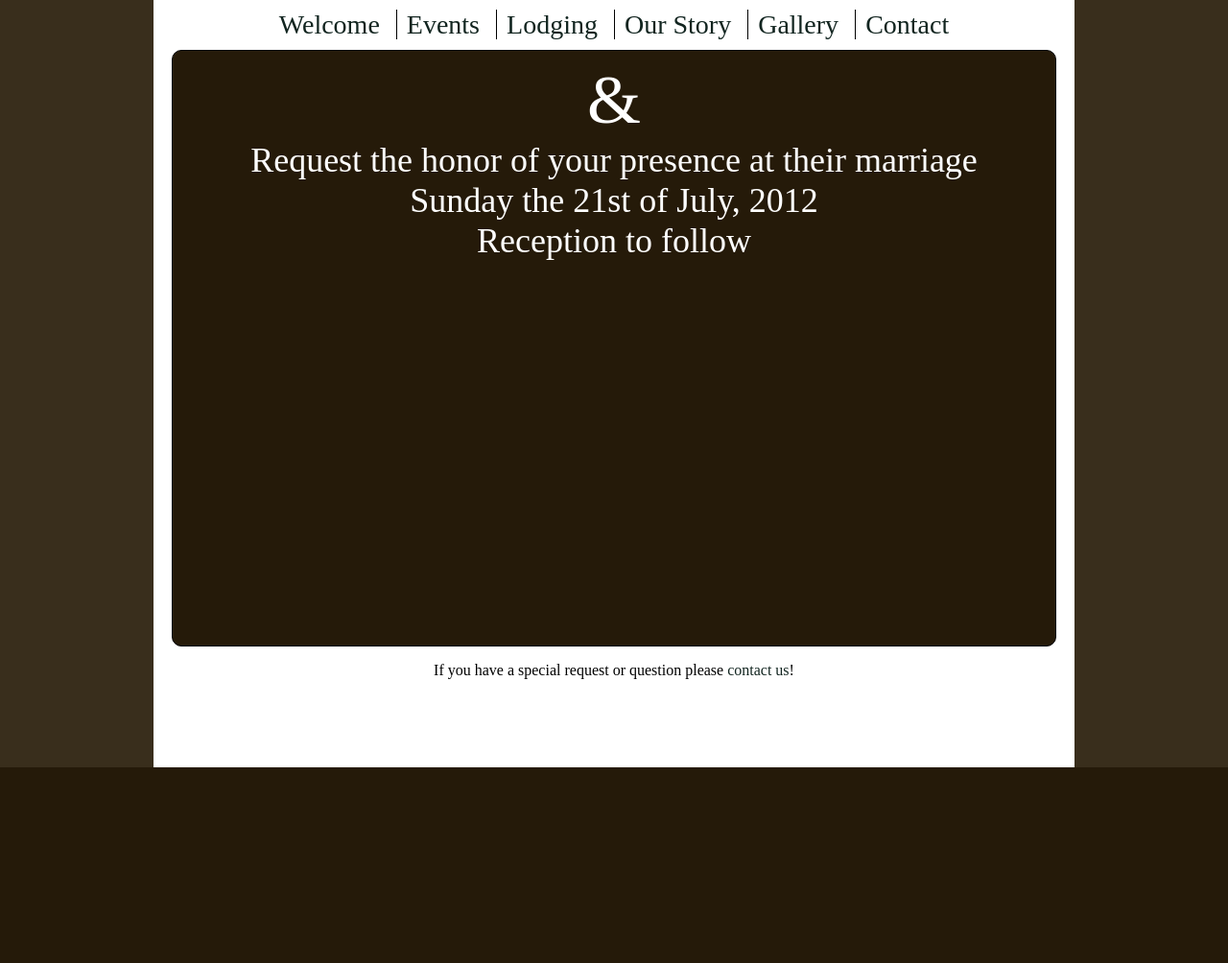
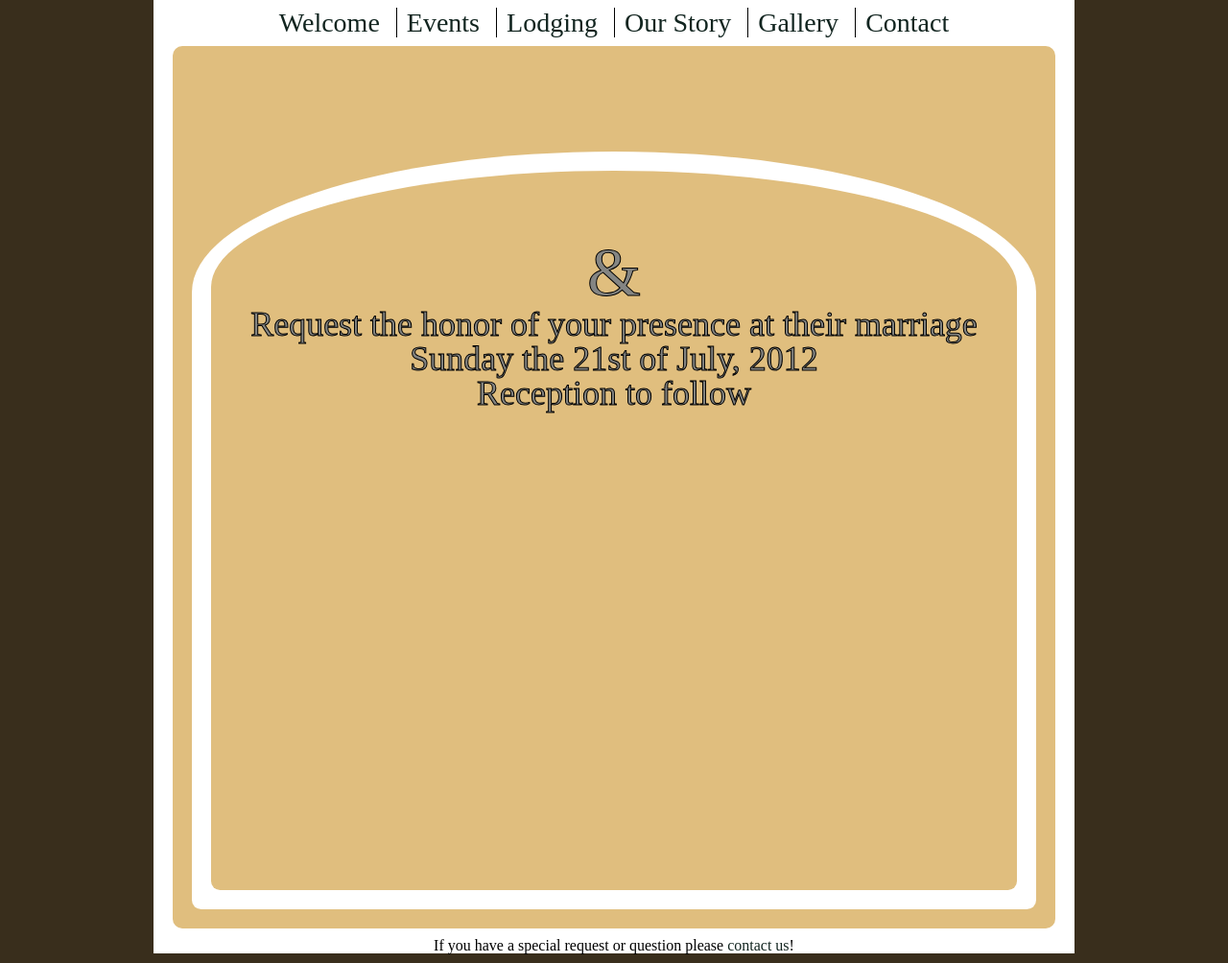
Before and after one commit to chrisgilmerproj/wedding, a Django app: template project/templates/homepage.html in a window 1280 px wide. Shown: the whole page at 96% size. Before the commit the page ends 800 px from the top, so only its background shows below. Run offline with Django 3.2, Linux system fonts and the light colour scheme; the template is opened without the code that fills it, so the values that code supplies are empty; some libraries are stand-ins or nearby versions.

Commit message:
Added css reset to project.
Started playing with style and new color layout.

```diff
--- /dev/null
+++ b/project/static/css/reset.css
@@ -0,0 +1,48 @@
+/* http://meyerweb.com/eric/tools/css/reset/
+   v2.0 | 20110126
+   License: none (public domain)
+*/
+
+html, body, div, span, applet, object, iframe,
+h1, h2, h3, h4, h5, h6, p, blockquote, pre,
+a, abbr, acronym, address, big, cite, code,
+del, dfn, em, img, ins, kbd, q, s, samp,
+small, strike, strong, sub, sup, tt, var,
+b, u, i, center,
+dl, dt, dd, ol, ul, li,
+fieldset, form, label, legend,
+table, caption, tbody, tfoot, thead, tr, th, td,
+article, aside, canvas, details, embed,
+figure, figcaption, footer, header, hgroup,
+menu, nav, output, ruby, section, summary,
+time, mark, audio, video {
+    margin: 0;
+    padding: 0;
+    border: 0;
+    font-size: 100%;
+    font: inherit;
+    vertical-align: baseline;
+}
+/* HTML5 display-role reset for older browsers */
+article, aside, details, figcaption, figure,
+footer, header, hgroup, menu, nav, section {
+    display: block;
+}
+body {
+    line-height: 1;
+}
+ol, ul {
+    list-style: none;
+}
+blockquote, q {
+    quotes: none;
+}
+blockquote:before, blockquote:after,
+q:before, q:after {
+    content: '';
+    content: none;
+}
+table {
+    border-collapse: collapse;
+    border-spacing: 0;
+}
--- a/project/static/css/style.css
+++ b/project/static/css/style.css
@@ -6,18 +6,22 @@
  * 392E1C: light brown
  * 181628: dark blue
  * 122520: dark green
- * 251A09: dark brown
+ * E0BE7E: dark brown
  *
+ * Photo:
+ * 848583: greyish blue
+ * 55471C: brown with little green
+ * A6A47D: light green
+ * E0BE7E: tan
  */
 
-html {
-    height: 100%;
+html,
+body {
+    min-height: 100%;
 }
 
 body {
     background-color: #392E1C;
-    height: 100%;
-    margin: 0px;
 }
 
 .rivanna {
@@ -46,6 +50,7 @@ a:active {
     background-color: white;
     height: 100%;
     margin:  0 auto;
+    min-height: 100%;
     padding: 0px;
     position: relative;
     width: 960px;
@@ -54,7 +59,10 @@ a:active {
 nav {
     font-family: 'RivannaNFRegular';
     font-size: 28px;
+    margin: auto;
+    position: relative;
     text-align: center;
+    width: 900px;
 }
 
 nav ul {
@@ -78,23 +86,49 @@ nav a {
 
 #main_content {
 
-    background-color: #251A09;
-    border: 1px solid black;
-    color: white;
-    margin:  auto;
+    background-color: #E0BE7E;
+    margin: auto;
+    min-height: 100%;
     padding: 10px;
     position: relative;
     width: 900px;
-    min-height: 75%;
 
     -webkit-border-radius: 10px;
     -moz-border-radius: 10px;
     border-radius: 10px;
+}
 
+#outer {
+    background-color: white;
+    min-height: 700px;
+    margin: 100px 10px 10px 10px;
+    padding: 10px 10px 10px 10px;
+    position: relative;
+
+    -webkit-border-radius: 450px 450px 10px 10px / 150px 150px 10px 10px;
+    -moz-border-radius: 450px 450px 10px 10px / 150px 150px 10px 10px;
+    border-radius: 450px 450px 10px 10px / 150px 150px 10px 10px;
+}
+
+#inner {
+    background-color: #E0BE7E;
+    margin: 10px;
+    min-height: 680px;
+    padding: 70px 0px 0px 0px;
+    position: relative;
+
+    -webkit-border-radius: 450px 450px 10px 10px / 130px 130px 10px 10px;
+    -moz-border-radius: 450px 450px 10px 10px / 130px 130px 10px 10px;
+    border-radius: 450px 450px 10px 10px / 130px 130px 10px 10px;
 }
 
 #banner {
+    color: #848583;
     text-align: center;
+
+    -webkit-text-stroke: 1px black;
+    -moz-text-stroke: 1px black;
+    text-stroke: 1px black;
 }
 
 #title {
@@ -106,5 +140,6 @@ nav a {
 }
 
 footer {
+    margin: 10px 20px 10px 20px;
     text-align: center;
 }
--- a/project/templates/base.html
+++ b/project/templates/base.html
@@ -2,6 +2,7 @@
 <html>
     <head>
         <title>{% block title %}{% endblock title %} | Chris and Megan</title>
+        <link rel="stylesheet" href="{{ STATIC_URL }}css/reset.css">
         <link rel="stylesheet" href="{{ STATIC_URL }}css/style.css">
         {% block extra_head %}
         {% endblock extra_head %}
@@ -20,8 +21,12 @@
             </nav>
 
             <div id="main_content">
+                <div id="outer">
+                    <div id="inner">
             {% block content %}
             {% endblock content %}
+                    </div>
+                </div>
             </div>
 
             <footer>
```
